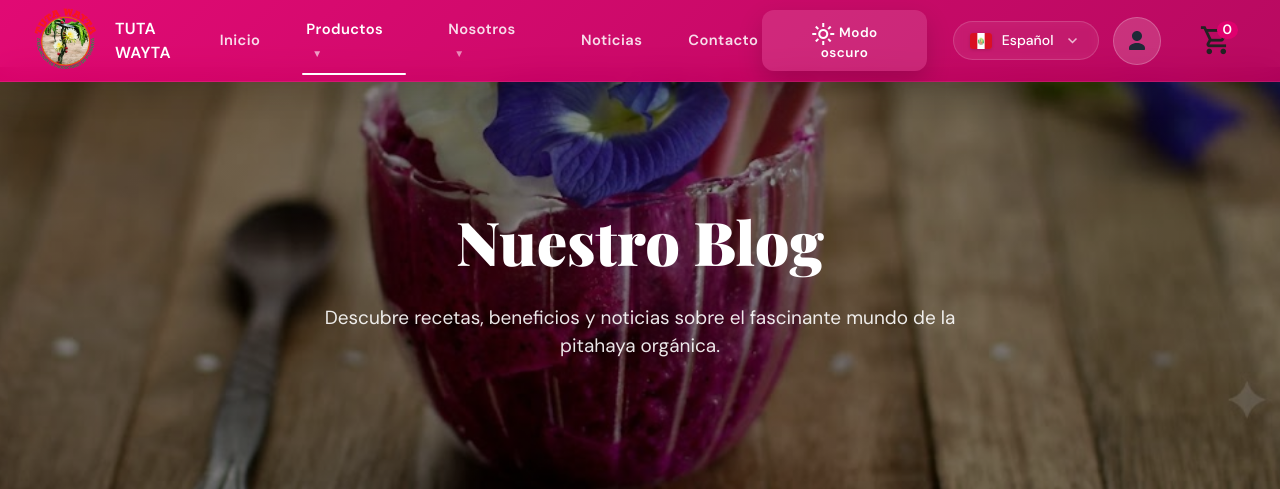
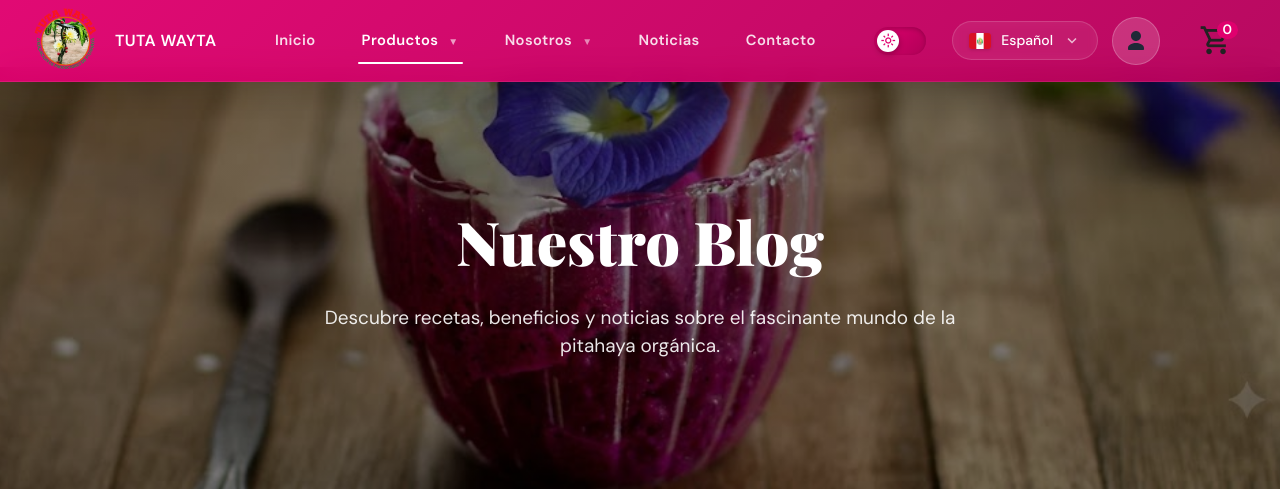
Before and after one commit to oscarsanchez0712/Tuta-Wayta_OscarSanchez_Practica, a Flask app: page /Blog in a window 1280 px wide; the page is wider, and only the part inside the window is pictured. Shown: the top 489 px of that part. Run offline with Flask 3, Linux system fonts and the light colour scheme; data that the repository does not hold is empty; style sheets or scripts are compiled from the project's sources.

Commit message:
fix: corrige estilos CSS y ajusta el comportamiento del modo oscuro

```diff
--- a/static/css/modooscuro.css
+++ b/static/css/modooscuro.css
@@ -1175,18 +1175,3 @@ body.dark .btn-escribenos:hover {
     gap: 40px;
   }
 }
-
-/* ===================================================
-   MEJORAS PÁGINA DE PRODUCTOS (MODO OSCURO): buscador, orden,
-   sin resultados y "Ver más"
-   =================================================== */
-body.dark .prod-buscador input,
-body.dark .prod-orden select {
-  background: #182133;
-  color: #e5e7eb;
-  border-color: #273247;
-}
-body.dark .prod-buscador input::placeholder { color: #8b95a7; }
-body.dark .prod-orden label,
-body.dark .prod-contador,
-body.dark .prod-sin-resultados { color: #aab3c2; }
--- a/static/css/style.css
+++ b/static/css/style.css
@@ -299,6 +299,79 @@ nav .nav-logo img {
     rgba(255,255,255,0.18);
 
   transform: translateY(-2px);
+}
+
+/* ━━━━━━━━━━━━━━━━━━━━━━━━━━━━━━━━━━━━
+   SWITCH DE MODO OSCURO (estilo iOS)
+━━━━━━━━━━━━━━━━━━━━━━━━━━━━━━━━━━━━ */
+.theme-switch {
+  padding: 0 !important;
+  background: transparent !important;
+  border: none !important;
+  box-shadow: none !important;
+  display: inline-flex;
+  align-items: center;
+}
+
+.theme-switch:hover,
+#themeToggle.theme-switch:hover {
+  transform: none;
+  background: transparent !important;
+}
+
+.theme-switch-track {
+  position: relative;
+  display: inline-flex;
+  align-items: center;
+  width: 52px;
+  height: 28px;
+  border-radius: 999px;
+  background: linear-gradient(135deg, #e0006e, #b00057);
+  box-shadow: inset 0 2px 4px rgba(0,0,0,0.2);
+  transition: background 0.3s ease;
+}
+
+.theme-switch-knob {
+  position: absolute;
+  top: 3px;
+  left: 3px;
+  width: 22px;
+  height: 22px;
+  border-radius: 50%;
+  background: #ffffff;
+  display: flex;
+  align-items: center;
+  justify-content: center;
+  box-shadow: 0 2px 6px rgba(0,0,0,0.3);
+  transition: transform 0.3s cubic-bezier(0.34, 1.56, 0.64, 1);
+}
+
+/* Cuando el modo oscuro está activo, el círculo se desliza a la derecha */
+body.dark .theme-switch-knob {
+  transform: translateX(24px);
+}
+
+.theme-switch-icon {
+  font-size: 15px !important;
+  color: #e0006e;
+  transition: color 0.3s ease;
+}
+
+body.dark .theme-switch-icon {
+  color: #1a1a2e;
+}
+
+/* Oculta visualmente el texto pero lo mantiene para lectores de pantalla */
+.sr-only {
+  position: absolute;
+  width: 1px;
+  height: 1px;
+  padding: 0;
+  margin: -1px;
+  overflow: hidden;
+  clip: rect(0, 0, 0, 0);
+  white-space: nowrap;
+  border: 0;
 }
 
 /* ━━━━━━━━━━━━━━━━━━━━━━━━━━━━━━━━━━━━
```
